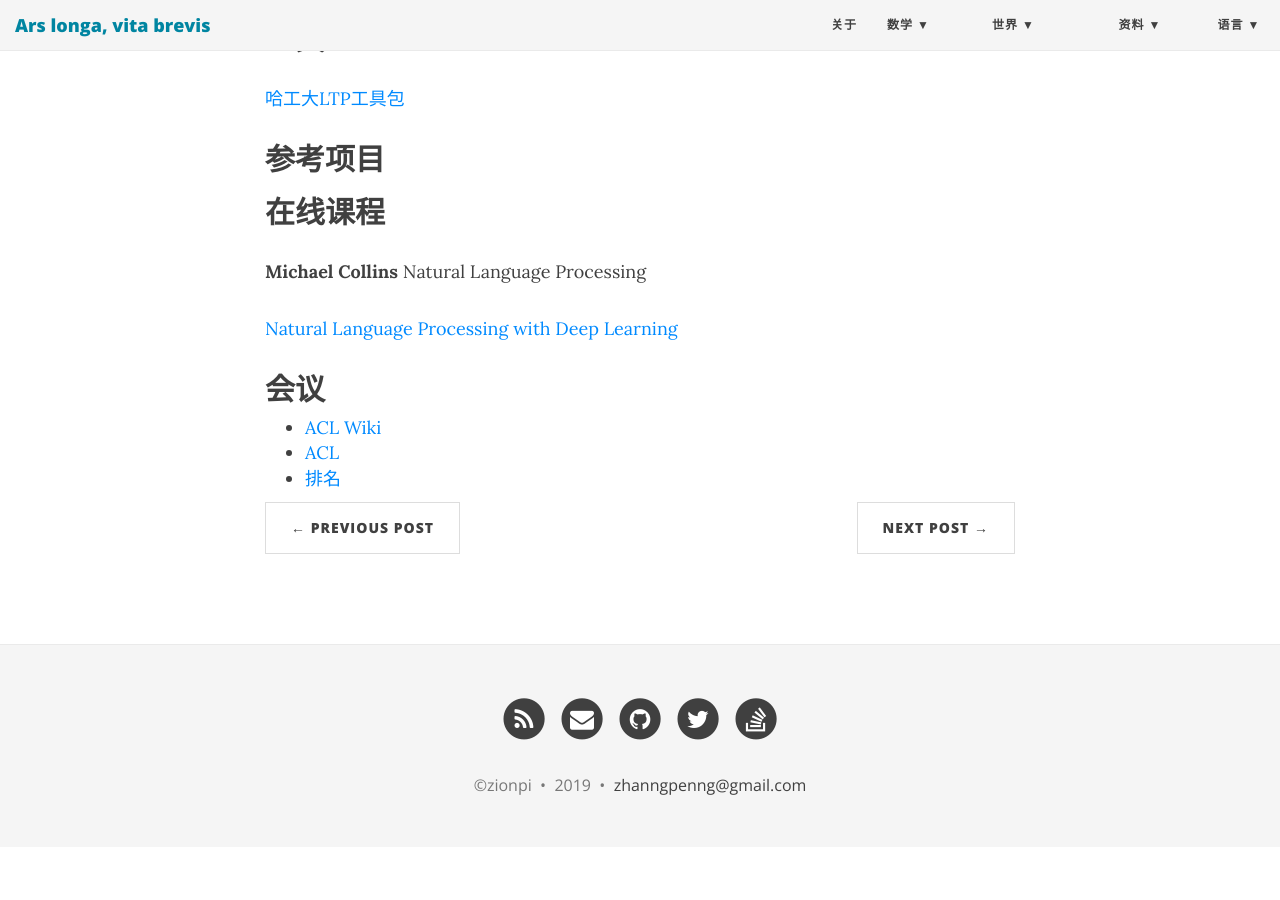
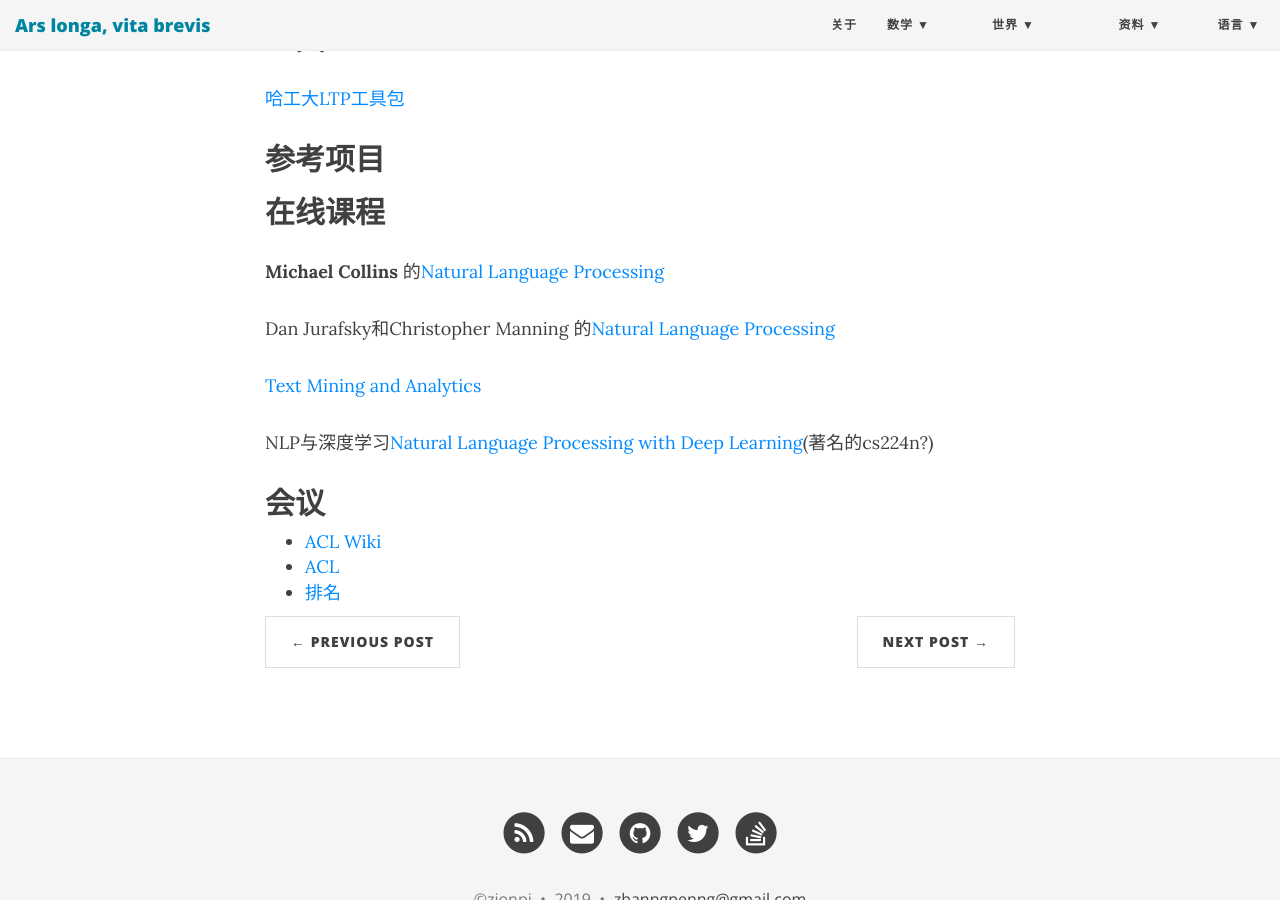
Before and after one commit to ZionPi/zionpi.github.io, a Jekyll site: the page built from _posts/2017-05-20-become-a-nlp-experter.md, in a window 1280 px wide and 900 px high, scrolled down 706 px. Built offline with Jekyll 4.4.1, drawn with Linux system fonts in a browser that asks for light colours; nearby versions of some CDN libraries; before the commit the page ends 1553 px from its top, so only the background shows below that.

Commit message:
Update 2017-05-20-become-a-nlp-experter.md

```diff
--- a/_posts/2017-05-20-become-a-nlp-experter.md
+++ b/_posts/2017-05-20-become-a-nlp-experter.md
@@ -25,9 +25,16 @@ title: 成为NLP领域专家
 
 
 ## 在线课程
-**Michael Collins** Natural Language Processing
+**Michael Collins** 的[Natural Language Processing ]()
 
-[Natural Language Processing with Deep Learning](https://www.youtube.com/watch?v=OQQ-W_63UgQ)
+Dan Jurafsky和Christopher Manning 的[Natural Language Processing](https://www.youtube.com/watch?v=3Dt_yh1mf_U&list=PLQiyVNMpDLKnZYBTUOlSI9mi9wAErFtFm)
+
+[Text Mining and Analytics](https://www.youtube.com/playlist?list=PLLssT5z_DsK8Xwnh_0bjN4KNT81bekvtt)
+
+
+NLP与深度学习[Natural Language Processing with Deep Learning](https://www.youtube.com/watch?v=OQQ-W_63UgQ)(著名的cs224n?)
+
+
 
 ## 会议
 - [ACL Wiki](https://aclweb.org/aclwiki/Main_Page)
```
